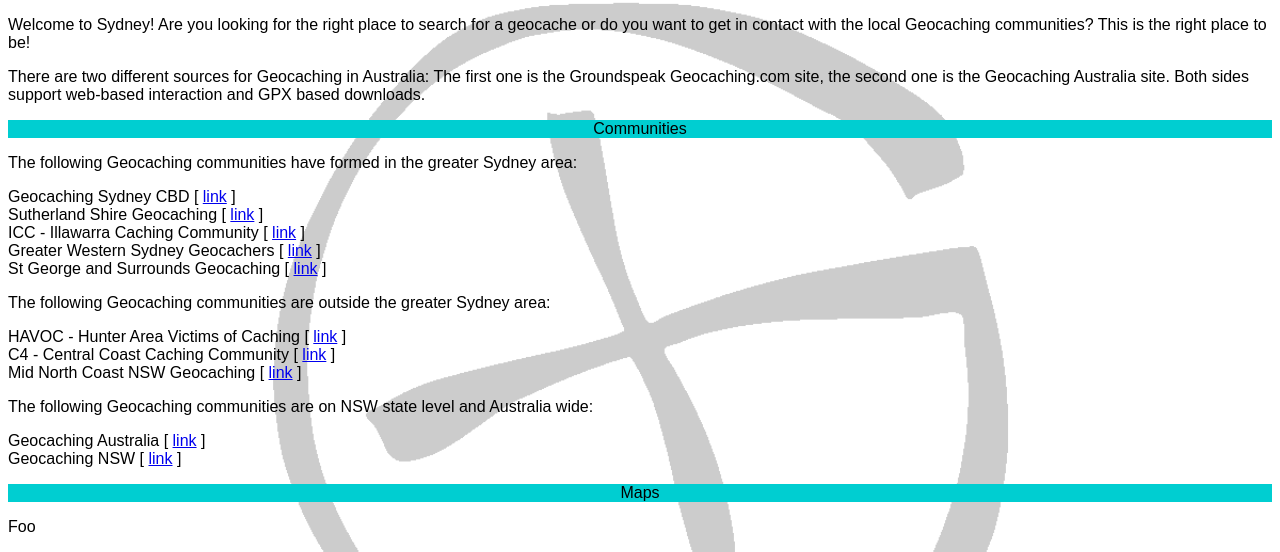
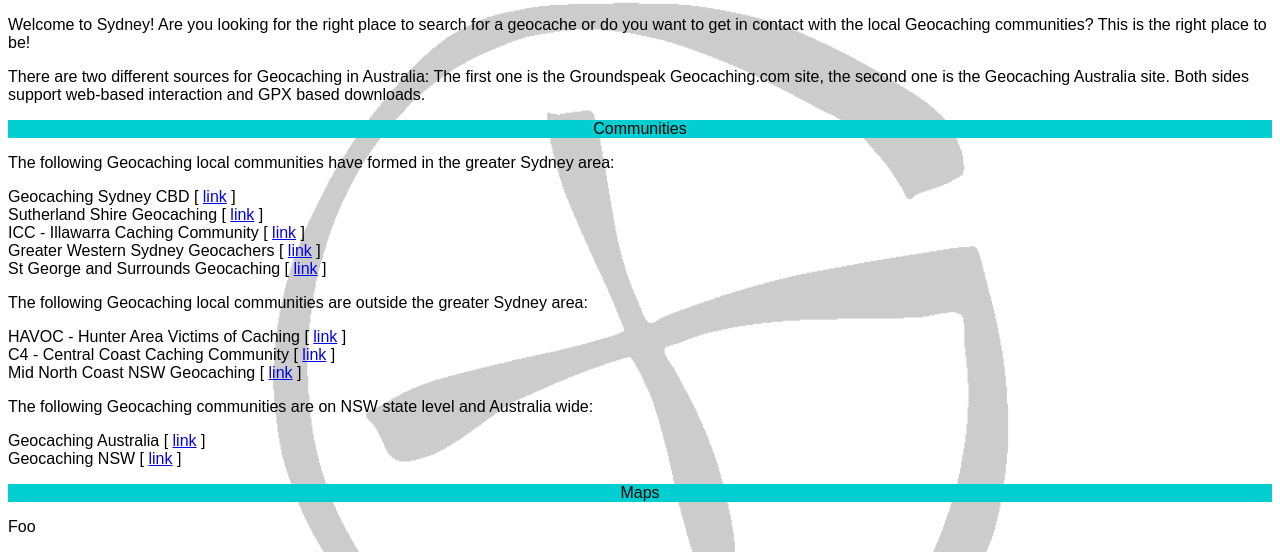
Before and after one commit to MavEtJu/geocaching.sydney, a PHP site: page / in a window 1280 px wide. Shown: the part 26-578 px from the top of the page. Run offline with PHP 8.4, Linux system fonts and the light colour scheme.

Commit message:
Add "local"

```diff
--- a/index.php
+++ b/index.php
@@ -33,14 +33,15 @@ function html_communities()
 ?>
 	<div class="center header">Communities</div>
 	<p>
-	The following Geocaching communities have formed in the
+	The following Geocaching local communities have formed in the
 	greater Sydney area:
 	</p>
 <?php
 	showlinks("communities.txt");
 ?>
 	<p>
-	The following Geocaching communities are outside the greater Sydney area:
+	The following Geocaching local communities are outside the
+	greater Sydney area:
 	</p>
 <?php
 	showlinks("communities-outside.txt");
```
